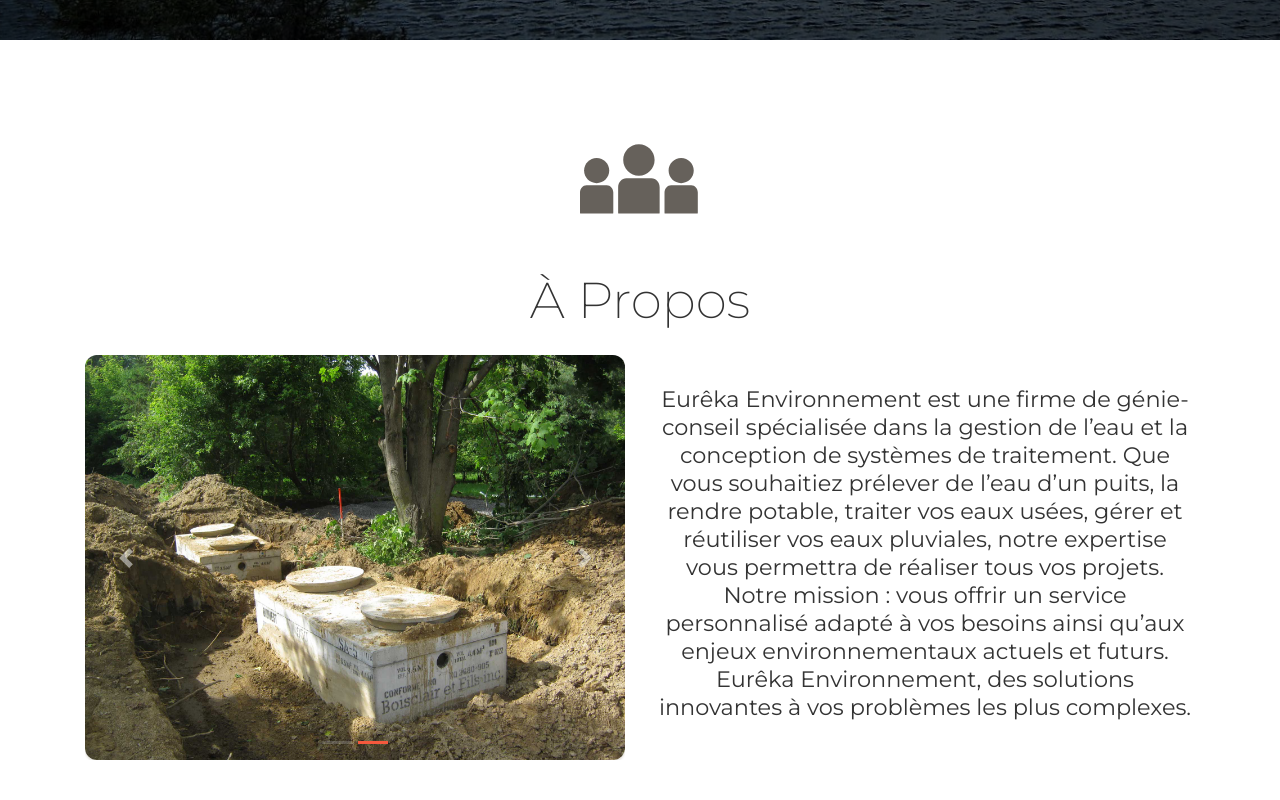
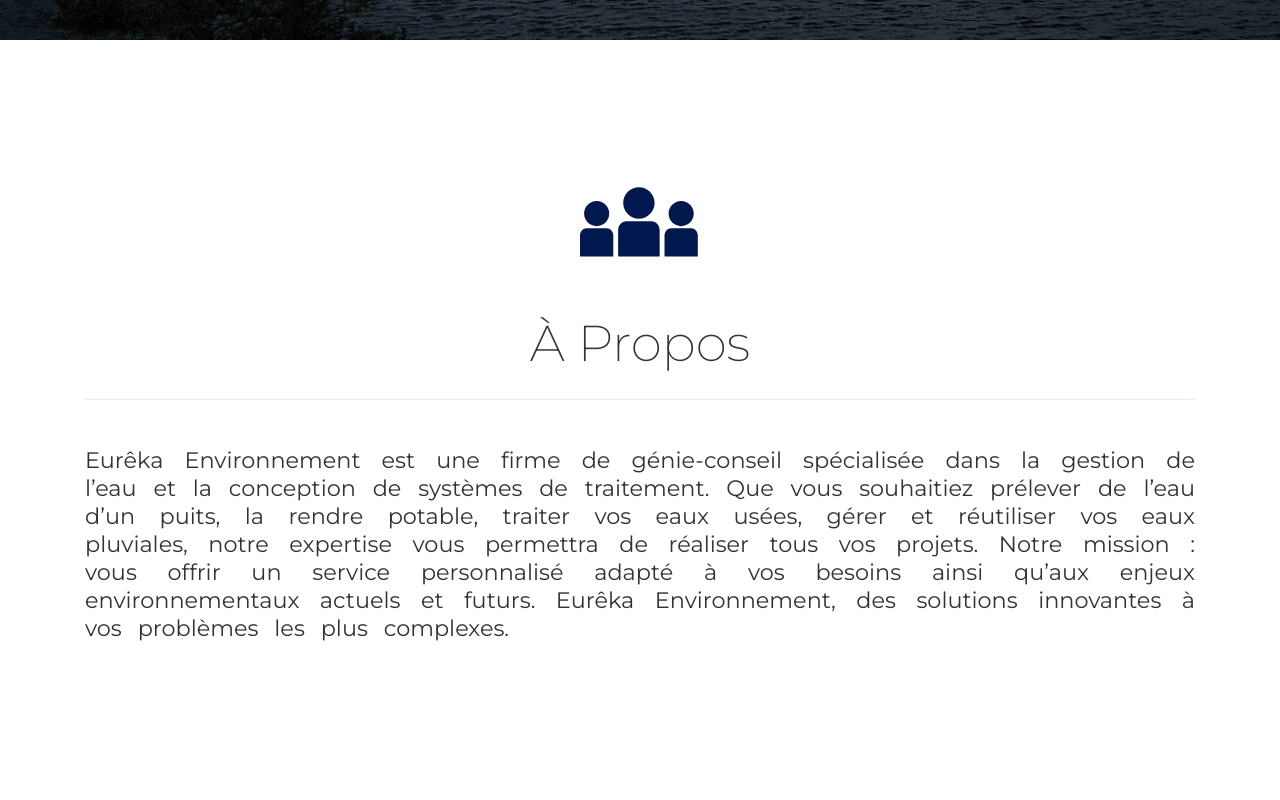
Before and after one commit to Eureka-Environnement/eurekaenvironnement.com, a React (Create React App) app: page / in a window 1280 px wide. Shown: the part 760-1560 px from the top of the page. Built offline with nearby package versions, Linux system fonts and the light colour scheme.

Commit message:
About us (#11)

```diff
--- a/src/HomePage/AProposSection.tsx
+++ b/src/HomePage/AProposSection.tsx
@@ -1,6 +1,6 @@
 import React from "react";
-import { Col, Container, Row, UncontrolledCarousel } from "reactstrap";
-import AboutUs from "../components/Icons/AboutUs"
+import { Col, Container, Row } from "reactstrap";
+import AboutUs from "../components/Icons/AboutUs";
 
 interface AProposSection {
   aProposRef: React.MutableRefObject<HTMLDivElement | null>;
@@ -27,15 +27,13 @@
       <Container>
         <Row>
           <Col className="ml-auto mr-auto" md="12">
-            <AboutUs className="icon-primary"/>
+            <AboutUs className="icon-about-us" />
             <h1 className="title">À Propos</h1>
+            <hr />
           </Col>
         </Row>
-        <Row>
-          <Col md="6">
-            <UncontrolledCarousel items={carouselItems} />
-          </Col>
-          <Col md="6">
+        <Row className="section-space-bottom">
+          <Col>
             <h4 className="description">
               Eurêka Environnement est une firme de génie-conseil spécialisée
               dans la gestion de l’eau et la conception de systèmes de
--- a/src/assets/scss/paper-kit/_icons.scss
+++ b/src/assets/scss/paper-kit/_icons.scss
@@ -1,115 +1,118 @@
-
-.section-nucleo-icons{
+.section-nucleo-icons {
   padding: 100px 0;
 
-    .icons-container{
+  .icons-container {
     position: relative;
     max-width: 450px;
     height: 300px;
     max-height: 300px;
     margin: 0 auto;
 
-        i{
+    i {
       font-size: 34px;
       position: absolute;
       top: 0;
       left: 0;
 
-            &:nth-child(1){
+      &:nth-child(1) {
         top: 5%;
         left: 7%;
       }
-            &:nth-child(2){
+      &:nth-child(2) {
         top: 28%;
         left: 24%;
       }
-            &:nth-child(3){
+      &:nth-child(3) {
         top: 40%;
       }
-            &:nth-child(4){
+      &:nth-child(4) {
         top: 18%;
         left: 62%;
       }
-            &:nth-child(5){
+      &:nth-child(5) {
         top: 74%;
         left: 3%;
       }
-            &:nth-child(6){
+      &:nth-child(6) {
         top: 36%;
         left: 44%;
         font-size: 65px;
         color: $danger-color;
         padding: 1px;
       }
-            &:nth-child(7){
+      &:nth-child(7) {
         top: 59%;
         left: 26%;
       }
-            &:nth-child(8){
+      &:nth-child(8) {
         top: 60%;
         left: 69%;
       }
-            &:nth-child(9){
+      &:nth-child(9) {
         top: 72%;
         left: 47%;
       }
-            &:nth-child(10){
+      &:nth-child(10) {
         top: 88%;
         left: 27%;
       }
-            &:nth-child(11){
+      &:nth-child(11) {
         top: 31%;
         left: 80%;
       }
-            &:nth-child(12){
+      &:nth-child(12) {
         top: 88%;
         left: 68%;
       }
-            &:nth-child(13){
+      &:nth-child(13) {
         top: 5%;
         left: 81%;
       }
-            &:nth-child(14){
+      &:nth-child(14) {
         top: 58%;
         left: 90%;
       }
-            &:nth-child(15){
+      &:nth-child(15) {
         top: 6%;
         left: 40%;
       }
     }
   }
 }
-.section-dark{
-    .icons-container{
+.section-dark {
+  .icons-container {
     color: $white-color;
   }
 }
-.info{
+.info {
   text-align: center;
-    .icon{
+  .icon {
     margin-top: 0;
     font-size: 3.4em;
   }
 }
-.icon-primary{
+.icon-primary {
   color: $primary-color;
 }
-.icon-info{
+.icon-info {
   color: $info-color;
 }
-.icon-success{
+.icon-success {
   color: $success-color;
 }
-.icon-warning{
+.icon-warning {
   color: $warning-color;
 }
-.icon-danger{
+.icon-danger {
   color: $danger-color;
 }
-.icon-neutral{
+.icon-neutral {
   color: $white-color;
 }
-.icon{
+.icon {
   width: 120px;
+
+  &.about-us {
+    fill: $eureka-color-1;
   }
+}
--- a/src/assets/scss/paper-kit/_sections.scss
+++ b/src/assets/scss/paper-kit/_sections.scss
@@ -14,8 +14,8 @@
         background-color: #cbdff8;
     }
 }
-.section-with-space{
-    padding: 60px 0;
+.section-space-bottom{
+    padding-bottom: 75px;
 }
 .section-gray{
     background-color: #EEEEEE;
--- a/src/assets/scss/paper-kit/_typography.scss
+++ b/src/assets/scss/paper-kit/_typography.scss
@@ -73,9 +73,10 @@
     text-transform: uppercase;
 }
 .description{
+    word-spacing: 10px;
     color: $black-color;
     font-weight: 400;
-    text-align: center;
+    text-align: justify;
     line-height: 28px;
     &.left {
         text-align: left;
--- a/src/assets/scss/paper-kit/_variables.scss
+++ b/src/assets/scss/paper-kit/_variables.scss
@@ -61,7 +61,10 @@
 $brown-color:                #dcb285 !default;
 $brown-states-color:         darken($brown-color, 8%) !default;
 
-
+$eureka-color-1:             #01184f !default;
+$eureka-color-2:             #244491 !default;
+$eureka-color-3:             #3e9ae5 !default;
+$eureka-color-4:             #70d3e4 !default;
 
 
 /*      light colors - used for select dropdown         */
```
Lines whose indentation alone changed are shown as unchanged.
